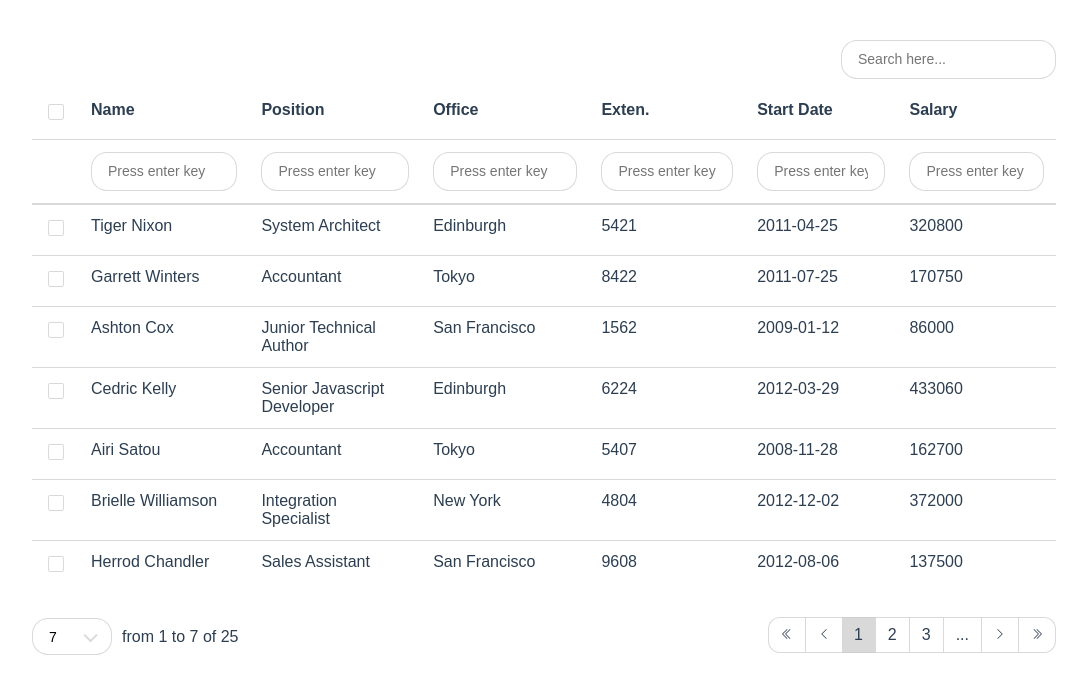
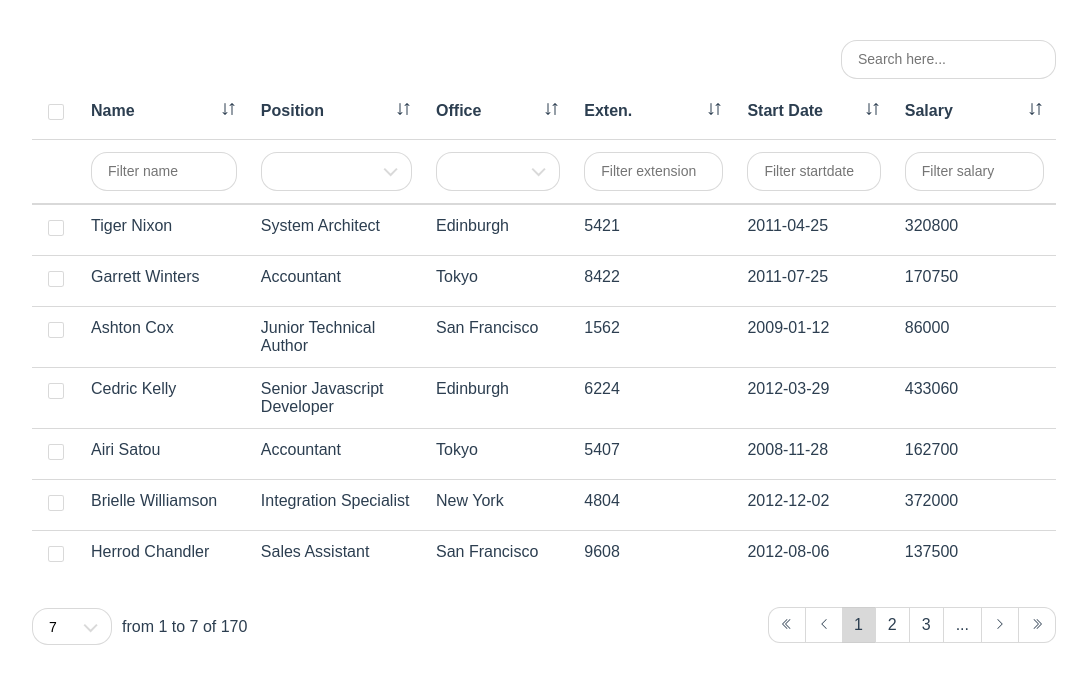
Before and after one commit to tedirghazali/datatable, a Vue app: page / in a window 1280 px wide. Shown: the top 694 px of the page, without its empty margins (96-1183 px from the left). Built offline with nearby package versions, Linux system fonts and the light colour scheme.

Commit message:
added sort/order

```diff
--- a/src/vue/App.vue
+++ b/src/vue/App.vue
@@ -6,8 +6,8 @@ import entries from './models/entries'
 const columns = [
   { prop: 'id', text: 'ID', type: 'checkbox' },
   { prop: 'name', text: 'Name', type: 'text', filter: true },
-  { prop: 'position', text: 'Position', type: 'text', filter: true },
-  { prop: 'office', text: 'Office', type: 'text', filter: true },
+  { prop: 'position', text: 'Position', type: 'text', filter: true, filterType: 'select' },
+  { prop: 'office', text: 'Office', type: 'text', filter: true, filterType: 'select' },
   { prop: 'extension', text: 'Exten.', type: 'text', filter: true },
   { prop: 'startdate', text: 'Start Date', type: 'text', filter: true },
   { prop: 'salary', text: 'Salary', type: 'text', filter: true }
--- a/src/vue/components/DataTable.vue
+++ b/src/vue/components/DataTable.vue
@@ -4,6 +4,7 @@ import TableBox from './TableBox.vue'
 import PaginateBox from './PaginateBox.vue'
 import usePaginate from '../composables/usePaginate'
 import useFilter from '../composables/useFilter'
+import useSort from '../composables/useSort'
 
 const props = defineProps<{
   columns: Array<any>,
@@ -14,7 +15,8 @@ const props = defineProps<{
 
 const emit = defineEmits<{
   (e: 'checklist', rows: any[]): void,
-  (e: 'filter', columns: any): void
+  (e: 'filter', columns: any): void,
+  (e: 'sort', value: any): void
 }>()
 
 const getLimitPerPage = ref<number>(7)
@@ -22,9 +24,11 @@ const getCurrentPage = ref<number>(1)
 const getEllipsis = ref<number>(2)
 const getSearch = ref<string>('')
 const getFilter = ref<any>({})
+const getSort = ref<any>({})
 
 const { filteredEntries } = useFilter(toRef(props, 'entries'), getSearch, getFilter)
-const { getOffset, getPages, paginatedEntries, getPagination } = usePaginate(filteredEntries, getLimitPerPage, getCurrentPage, getEllipsis)
+const { sortedEntries } = useSort(filteredEntries, getSort)
+const { getOffset, getPages, paginatedEntries, getPagination, getPageInfo } = usePaginate(sortedEntries, getLimitPerPage, getCurrentPage, getEllipsis)
 
 const checks = ref<any[]>([])
 const checkedRows = (rows: any[]) => {
@@ -35,6 +39,10 @@ const filterColumns = (columns: any) => {
   getFilter.value = columns
   emit('filter', getFilter.value)
 }
+const sortColumns = (value: any) => {
+  getSort.value = value
+  emit('sort', getSort.value)
+}
 </script>
 
 <template>
@@ -42,10 +50,10 @@ const filterColumns = (columns: any) => {
     <div class="tableTop">
       <div class="tableTopLeft"></div>
       <div class="tableTopRight">
-        <input type="text" v-model="getSearch" class="tableSearch" @keyup.enter="filterMap[col.prop] = $refs['filter-'+col.prop].value; emit('filter', filterMap)" placeholder="Search here...">
+        <input type="text" v-model="getSearch" class="tableSearch" placeholder="Search here...">
       </div>
     </div>
-    <TableBox :columns="columns" :entries="paginatedEntries" @checklist="checkedRows" :filter="filter" @filter="filterColumns" />
+    <TableBox :columns="columns" :entries="paginatedEntries" @checklist="checkedRows" :filter="filter" @filter="filterColumns" @sort="sortColumns" :rows="entries" />
     <div class="tableBottom">
       <div class="tableBottomLeft">
         <div class="tableSelect">
@@ -58,7 +66,7 @@ const filterColumns = (columns: any) => {
             <option :value="100">100</option>
           </select>
         </div>
-        <div class="tableInfo">from {{ getOffset }} to {{ (Number(getOffset) + Number(getLimitPerPage)) - 1 }} of {{ getPages }}</div>
+        <div class="tableInfo">from {{ getPageInfo.start }} to {{ getPageInfo.end }} of {{getPageInfo.length }}</div>
       </div>
       <div class="tableBottomRight">
         <PaginateBox :items="getPagination" v-model="getCurrentPage" :total="getPages" />
--- a/src/vue/components/TableBox.vue
+++ b/src/vue/components/TableBox.vue
@@ -1,20 +1,27 @@
 <script setup lang="ts">
-import { ref, toRef } from 'vue'
+import { ref, reactive, toRef } from 'vue'
 import useTable from '../composables/useTable'
 
 const props = defineProps<{
   columns: Array<any>,
   filter?: boolean,
   entries: Array<any>,
+  rows: Array<any>,
   footers?: Array<any[]>,
 }>()
 
 const emit = defineEmits<{
   (e: 'checklist', rows: any[]): void,
-  (e: 'filter', columns: any): void
+  (e: 'filter', columns: any): void,
+  (e: 'sort', value: any): void
 }>()
 
-const { getColumnProperties, getColumnData } = useTable(toRef(props, 'columns'), toRef(props, 'entries'))
+const sort = reactive<{col: string, by: string}>({
+  col: '',
+  by: ''
+})
+//@ts-ignore
+const { getColumnProperties, getColumnData } = useTable(toRef(props, 'columns'), toRef(props, 'rows'))
 
 const checkedList = ref([])
 const filterMap = ref({})
@@ -28,20 +35,46 @@ const filterMap = ref({})
           <template v-if="col.type === 'checkbox'">
             <input type="checkbox" class="tableCheckInput">
           </template>
-          <template v-else>{{ col.text }}</template>
+          <template v-else>
+            <div class="tableSort">
+              <span>{{ col.text }}</span>
+              <span v-if="sort.col === col.prop && sort.by === 'asc'" @click="sort.col = col.prop; sort.by = 'desc'; emit('sort', sort);">
+                <svg xmlns="http://www.w3.org/2000/svg" width="16" height="16" fill="currentColor" class="bi bi-sort-alpha-down tableEvent" viewBox="0 0 16 16">
+                  <path fill-rule="evenodd" d="M10.082 5.629 9.664 7H8.598l1.789-5.332h1.234L13.402 7h-1.12l-.419-1.371h-1.781zm1.57-.785L11 2.687h-.047l-.652 2.157h1.351z"/>
+                  <path d="M12.96 14H9.028v-.691l2.579-3.72v-.054H9.098v-.867h3.785v.691l-2.567 3.72v.054h2.645V14zM4.5 2.5a.5.5 0 0 0-1 0v9.793l-1.146-1.147a.5.5 0 0 0-.708.708l2 1.999.007.007a.497.497 0 0 0 .7-.006l2-2a.5.5 0 0 0-.707-.708L4.5 12.293V2.5z"/>
+                </svg>
+              </span>
+              <span v-else-if="sort.col === col.prop && sort.by === 'desc'" @click="sort.col = col.prop; sort.by = 'asc'; emit('sort', sort);">
+                <svg xmlns="http://www.w3.org/2000/svg" width="16" height="16" fill="currentColor" class="bi bi-sort-alpha-up-alt tableEvent" viewBox="0 0 16 16">
+                  <path d="M12.96 7H9.028v-.691l2.579-3.72v-.054H9.098v-.867h3.785v.691l-2.567 3.72v.054h2.645V7z"/>
+                  <path fill-rule="evenodd" d="M10.082 12.629 9.664 14H8.598l1.789-5.332h1.234L13.402 14h-1.12l-.419-1.371h-1.781zm1.57-.785L11 9.688h-.047l-.652 2.156h1.351z"/>
+                  <path d="M4.5 13.5a.5.5 0 0 1-1 0V3.707L2.354 4.854a.5.5 0 1 1-.708-.708l2-1.999.007-.007a.498.498 0 0 1 .7.006l2 2a.5.5 0 1 1-.707.708L4.5 3.707V13.5z"/>
+                </svg>
+              </span>
+              <span v-else @click="sort.col = col.prop; sort.by = 'asc'; emit('sort', sort);">
+                <svg xmlns="http://www.w3.org/2000/svg" width="16" height="16" fill="currentColor" class="bi bi-sort-numeric-up tableEvent" viewBox="0 0 16 16">
+                  <path d="M4.5 2.5a.5.5 0 0 0-1 0v9.793l-1.146-1.147a.5.5 0 0 0-.708.708l2 1.999.007.007a.497.497 0 0 0 .7-.006l2-2a.5.5 0 0 0-.707-.708L4.5 12.293V2.5z"></path>
+                  <g transform="translate(7 0)">
+                    <path d="M4.5 13.5a.5.5 0 0 1-1 0V3.707L2.354 4.854a.5.5 0 1 1-.708-.708l2-1.999.007-.007a.498.498 0 0 1 .7.006l2 2a.5.5 0 1 1-.707.708L4.5 3.707V13.5z"></path>
+                  </g>
+                </svg>
+              </span>
+            </div>
+          </template>
         </th>
       </tr>
       <template v-if="filter">
         <tr>
           <th v-for="(col, ind) in columns" :key="'filter-'+ind">
             <div v-if="col.filter === true">
-              <template v-if="col.filterType === 'select'">
-                <select class="tableSelect">
-                  <option></option>
+              <div class="tableSelect" v-if="col.filterType === 'select'">
+                <select class="tableSelectBox" :ref="'filter-'+col.prop" @change="filterMap[col.prop] = $refs['filter-'+col.prop].value; emit('filter', filterMap)">
+                  <option value="" selected></option>
+                  <option v-for="(tkCol, tkInd) in getColumnData(col.prop)" :key="tkInd" :value="tkCol">{{ tkCol }}</option>
                 </select>
-              </template>
+              </div>
               <template v-else>
-                <input type="text" :ref="'filter-'+col.prop" class="tableInput" @input="filterMap[col.prop] = $refs['filter-'+col.prop].value; emit('filter', filterMap)" placeholder="Press enter key">
+                <input type="text" :ref="'filter-'+col.prop" class="tableInput" @input="filterMap[col.prop] = $refs['filter-'+col.prop].value; emit('filter', filterMap)" :placeholder="'Filter '+col.prop">
               </template>
             </div>
           </th>
@@ -116,6 +149,12 @@ const filterMap = ref({})
   overflow-x: auto;
 }
 
+.tableSort {
+  display: flex;
+  justify-content: space-between;
+  align-items: center;
+}
+
 .tableInput {
   position: relative;
   display: block;
@@ -134,14 +173,14 @@ const filterMap = ref({})
   transition: border-color 0.15s ease-in-out, box-shadow 0.15s ease-in-out;
 }
 
-.tableSelect {
+.tableSelectBox {
   position: relative;
   display: block;
+  background: #fff;
   border: 0.0625rem solid rgba(0, 0, 0, 0.15);
-  padding: 0.3125rem 1.25rem;
+  padding: 0.15rem 1rem;
   border-radius: 1rem;
   width: 100%;
-  min-height: 44px;
   line-height: 2rem;
   box-sizing: border-box;
   cursor: pointer;
@@ -157,17 +196,21 @@ const filterMap = ref({})
   transition: border-color 0.15s ease-in-out, box-shadow 0.15s ease-in-out;
 }
 
+.tableSelect {
+  position: relative;
+}
+
 .tableSelect::after {
-  border-bottom: 3px solid rgba(0, 0, 0, 0.15);
-  border-right: 3px solid rgba(0, 0, 0, 0.15);
+  border-bottom: 2px solid rgba(0, 0, 0, 0.15);
+  border-right: 2px solid rgba(0, 0, 0, 0.15);
   content: '';
   display: block;
-  height: 10px;
+  height: 8px;
   margin-top: -6px;
   pointer-events: none;
   position: absolute;
   right: 8px;
-  top: 45%;
+  top: 50%;
   margin-right: 10px;
   -webkit-transform-origin: 66% 66%;
   -ms-transform-origin: 66% 66%;
@@ -177,8 +220,9 @@ const filterMap = ref({})
   transform: rotate(45deg);
   -webkit-transition: all 0.15s ease-in-out;
   transition: all 0.15s ease-in-out;
-  width: 10px;
+  width: 8px;
 }
+
 .tableCheck {
   display: flex;
   align-items: center;
@@ -209,4 +253,8 @@ const filterMap = ref({})
   margin-left: 0.3125rem;
   display: inline-block;
 }
+
+.tableEvent {
+  pointer-events: none;
+}
 </style>
--- a/src/vue/composables/useFilter.ts
+++ b/src/vue/composables/useFilter.ts
@@ -2,7 +2,7 @@ import { computed, Ref } from 'vue'
 
 export default function useFilter(getEntries: Ref<any[]>, getSearch: Ref<string>, getFilter: Ref<any>) {
 
-  const searchedEntries = computed<number>(() => {
+  const searchedEntries = computed<any[]>(() => {
     let newEntries: any[] = []
     if(getSearch.value.length > 1) {
       newEntries = getEntries.value.filter((obj: any) => {
@@ -35,12 +35,12 @@ export default function useFilter(getEntries: Ref<any[]>, getSearch: Ref<string>
   const filteredEntries = computed<any[]>(() => {
     let newEntries: any[] = searchedEntries.value
     //@ts-ignore
-    for(const [ftrKey, ftrVal] of Object.entries(getCleanFilter.value)) {
+    for(const ftrKey of Object.keys(getCleanFilter.value)) {
       newEntries = newEntries.filter((obj: any) => {
         if(ftrKey in obj) {
-          if(isNaN(obj[ftrKey]) === false && Number(obj[ftrKey]) === Number(ftrVal)) {
+          if(isNaN(obj[ftrKey]) === false && Number(obj[ftrKey]) === Number(getCleanFilter.value[ftrKey])) {
             return true
-          } else if(typeof obj[ftrKey] === 'string' && obj[ftrKey].toLowerCase().includes(ftrVal.toLowerCase())) {
+          } else if(typeof obj[ftrKey] === 'string' && obj[ftrKey].toLowerCase().includes(getCleanFilter.value[ftrKey].toLowerCase())) {
             return true
           }
         }
--- a/src/vue/composables/usePaginate.ts
+++ b/src/vue/composables/usePaginate.ts
@@ -15,15 +15,16 @@ export default function usePaginate(getEntries: Ref<any[]>, getLimitPerPage: Ref
   })
 
   const getPageInfo = computed<any>(() => {
+    const getEnd = getLimitPerPage.value * getCurrentPage.value
     return {
       start: getOffset.value,
-      end: getLimitPerPage.value * getCurrentPage.value,
+      end: (getEnd < getEntries.value.length) ? getEnd : getEntries.value.length,
       length: getEntries.value.length
     }
   })
 
   const getPagination = computed<any[]>(() => {
-    let pagiArray = []
+    let pagiArray: any[] = []
     const maxPages = (getPages.value < getCurrentPage.value) ? getPages.value : getCurrentPage.value
     const minPages = (getCurrentPage.value < 1) ? 1 : getCurrentPage.value
     const pageAddition = maxPages + getEllipsis.value
@@ -43,8 +44,8 @@ export default function usePaginate(getEntries: Ref<any[]>, getLimitPerPage: Ref
         pagiArray.push(i)
       }
     }
-    const filterNegative = pagiArray.filter((num: number) => num > 0)
-    const filterMax = filterNegative.filter((num: number) => num <= getPages.value)
+    const filterNegative = pagiArray.filter((num: any) => Number(num) > 0)
+    const filterMax = filterNegative.filter((num: any) => Number(num) <= getPages.value)
     if(pageAddition < getPages.value && getEllipsis.value !== 0) {
       filterMax.push('...')
     }
--- /dev/null
+++ b/src/vue/composables/useSort.ts
@@ -0,0 +1,24 @@
+import { computed, Ref } from 'vue'
+
+export default function useFilter(getEntries: Ref<any[]>, getSort: Ref<any>) {
+
+  const sortedEntries = computed<any[]>(() => {
+    let newEntries: any[] = getEntries.value
+    if('by' in getSort.value && getSort.value.by !== '') {
+      newEntries.sort((a: any, b: any) => {
+        if(getSort.value.col in a && getSort.value.col in b) {
+          if(isNaN(a[getSort.value.col]) === false && isNaN(b[getSort.value.col]) === false) {
+            return (getSort.value.by === 'asc') ? Number(a[getSort.value.col]) - Number(b[getSort.value.col]) : Number(b[getSort.value.col]) - Number(a[getSort.value.col])
+          } else if(typeof a[getSort.value.col] === 'string' && typeof b[getSort.value.col] === 'string') {
+            return (getSort.value.by === 'asc') ? a[getSort.value.col].localeCompare(b[getSort.value.col]) : b[getSort.value.col].localeCompare(a[getSort.value.col])
+          }
+        }
+      })
+    }
+    return newEntries
+  })
+
+  return {
+    sortedEntries
+  }
+}
```
